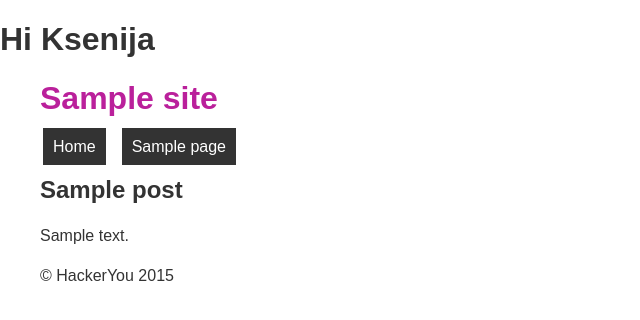
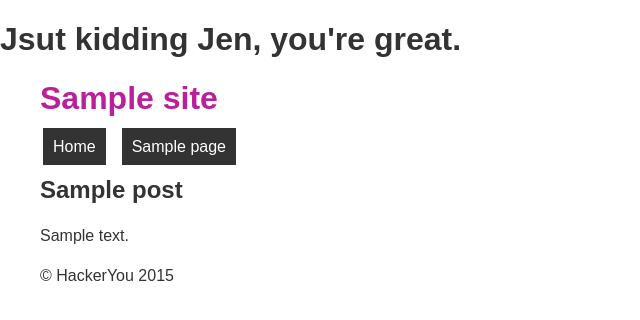
Before and after one commit to CUTERUSES/travel-blog, a WordPress theme: template themes/theme-hackeryou/page.php in a window 1280 px wide. Shown: the top 320 px of the page, without its empty margins (0-640 px from the left). Run offline with PHP 8.4 and a stand-in for WordPress, Linux system fonts and the light colour scheme; the site name, menu and one post (Sample post) are stand-ins, and other content is empty; some libraries are stand-ins or nearby versions.

Commit message:
Hey lady I changed this

```diff
--- a/themes/theme-hackeryou/header.php
+++ b/themes/theme-hackeryou/header.php
@@ -16,7 +16,7 @@
 
 <body <?php body_class(); ?>>
 
-  <h1>Hi Ksenija</h1>
+  <h1>Jsut kidding Jen, you're great.</h1>
 
 <header>
   <div class="container">
```
